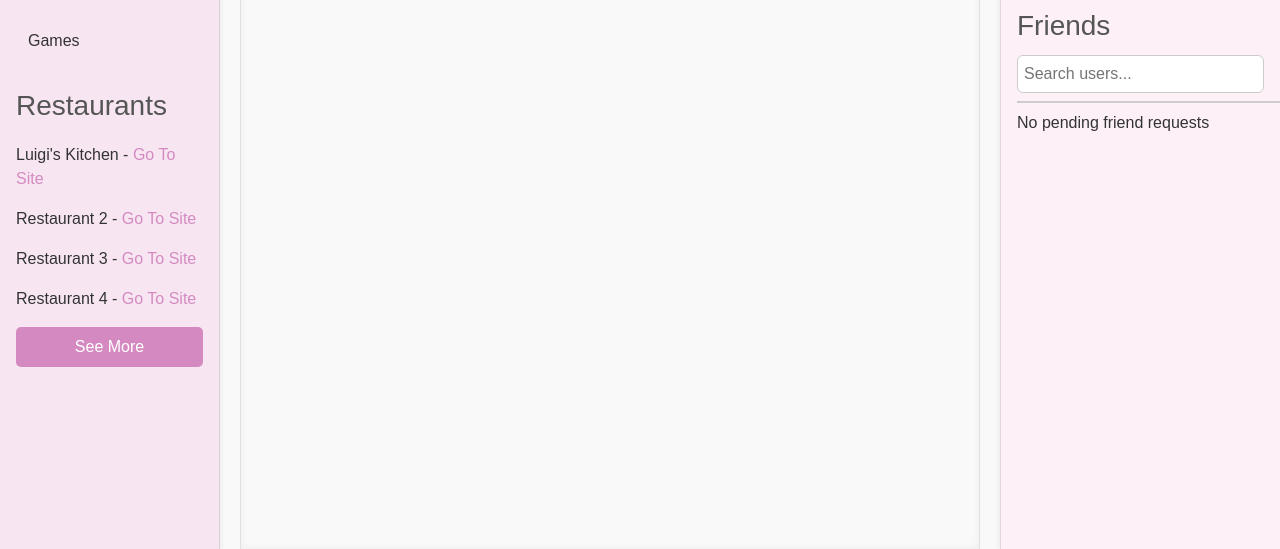
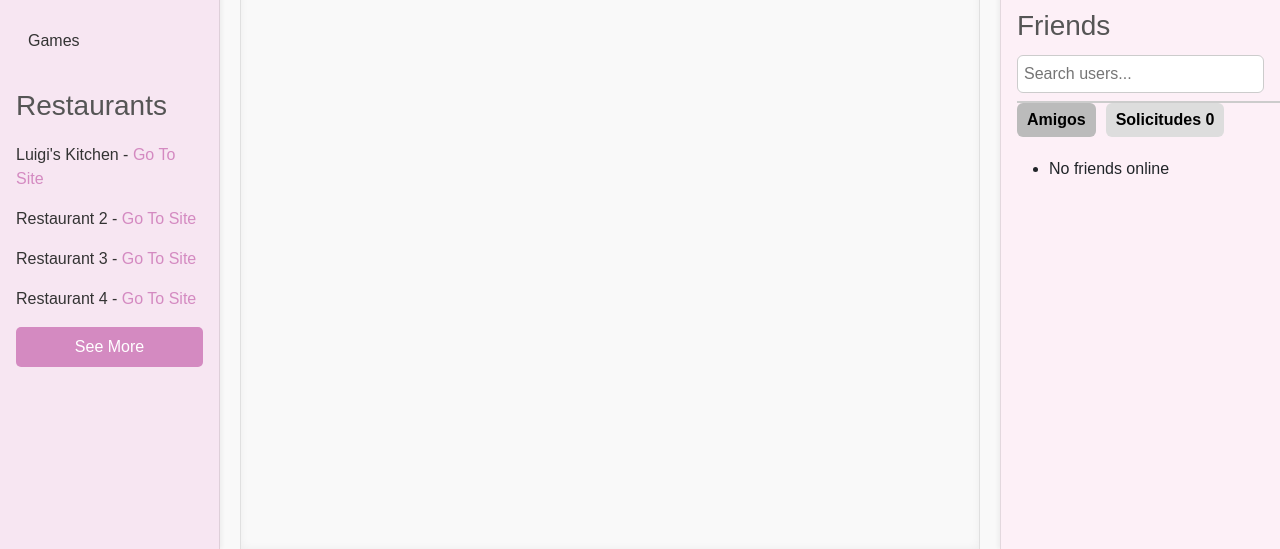
Before and after one commit to MarcMunta/spoonapp_social, a Django app: page /subir-publicacion/ in a window 1280 px wide. Shown: the part 251-800 px from the top of the page. Run offline with Django 4.2, Linux system fonts and the light colour scheme; parts of the project's set-up code (start-up, migrations or seed data) failed here and were passed over; some libraries are stand-ins or nearby versions.

Commit message:
1.0.1.21

```diff
--- a/backend/social/views.py
+++ b/backend/social/views.py
@@ -112,7 +112,7 @@ def comment_post(request, post_id):
 @login_required
 def friend_requests_view(request):
     requests = FriendRequest.objects.filter(to_user=request.user, accepted=False)
-    return render(request, 'friend_requests.html', {'requests': requests})
+    return render(request, 'social/friend_requests.html', {'requests': requests})
 
 @login_required
 def accept_friend_request(request, req_id):
--- a/backend/static/css/home.css
+++ b/backend/static/css/home.css
@@ -11,7 +11,8 @@ body {
     background-color: #d48ac1;
     display: flex;
     justify-content: space-between;
-    border-bottom: 1px solid rgba(0,0,0,0.1); box-shadow: 0 2px 4px rgba(0,0,0,0.05);
+    border-bottom: 1px solid rgba(0, 0, 0, 0.1);
+    box-shadow: 0 2px 4px rgba(0, 0, 0, 0.05);
     align-items: center;
     padding: 1rem;
     color: white;
@@ -47,7 +48,8 @@ body {
     bottom: 0;
     left: 0;
     padding: 1rem;
-    border-right: 1px solid rgba(0,0,0,0.1); box-shadow: 2px 0 4px rgba(0,0,0,0.05);
+    border-right: 1px solid rgba(0, 0, 0, 0.1);
+    box-shadow: 2px 0 4px rgba(0, 0, 0, 0.05);
     overflow-y: auto;
 }
 
@@ -92,8 +94,10 @@ body {
     /* prevent overlap with right sidebar */
     padding: 1rem;
     flex: 1;
-    border-left: 1px solid rgba(0,0,0,0.1); border-right: 1px solid rgba(0,0,0,0.1);
-    overflow-y: auto; box-shadow: inset 0 0 8px rgba(0,0,0,0.05);
+    border-left: 1px solid rgba(0, 0, 0, 0.1);
+    border-right: 1px solid rgba(0, 0, 0, 0.1);
+    overflow-y: auto;
+    box-shadow: inset 0 0 8px rgba(0, 0, 0, 0.05);
 }
 
 .input-bar {
@@ -207,7 +211,8 @@ body {
     width: 280px;
     background-color: #fdf0f7;
     padding: 1rem;
-    border-left: 1px solid rgba(0,0,0,0.1); box-shadow: -2px 0 4px rgba(0,0,0,0.05);
+    border-left: 1px solid rgba(0, 0, 0, 0.1);
+    box-shadow: -2px 0 4px rgba(0, 0, 0, 0.05);
     overflow-y: auto;
     height: calc(100vh - 60px);
 }
@@ -231,6 +236,56 @@ body {
     border-radius: 8px;
     object-fit: cover;
 }
+
+.friend-tabs {
+    display: flex;
+    gap: 10px;
+    margin-bottom: 10px;
+}
+
+.tab-button {
+    background-color: #ddd;
+    border: none;
+    padding: 5px 10px;
+    border-radius: 6px;
+    cursor: pointer;
+    font-weight: bold;
+}
+
+.tab-button.active {
+    background-color: #bbb;
+}
+
+.tab-content {
+    padding-top: 10px;
+}
+
+.request-item {
+    display: flex;
+    justify-content: space-between;
+    align-items: center;
+    padding: 6px 0;
+    border-bottom: 1px solid #ccc;
+}
+
+.request-actions a {
+    margin-left: 5px;
+    text-decoration: none;
+    padding: 3px 6px;
+    border-radius: 4px;
+    font-size: 0.9em;
+}
+
+.btn-success {
+    background-color: #4caf50;
+    color: white;
+}
+
+.btn-danger {
+    background-color: #f44336;
+    color: white;
+}
+
 
 .friend-status {
     padding: 0.5rem 0;
@@ -356,5 +411,21 @@ body {
     border: none;
     padding-left: 0;
 }
-@keyframes pop {0%{transform:scale(1);}50%{transform:scale(1.3);}100%{transform:scale(1);}}
-.animate-pop{animation:pop 0.3s ease;}
+
+@keyframes pop {
+    0% {
+        transform: scale(1);
+    }
+
+    50% {
+        transform: scale(1.3);
+    }
+
+    100% {
+        transform: scale(1);
+    }
+}
+
+.animate-pop {
+    animation: pop 0.3s ease;
+}
--- a/backend/templates/social/base.html
+++ b/backend/templates/social/base.html
@@ -80,25 +80,42 @@
         <ul id="searchResults" class="autocomplete-list"></ul>
       </div>
 
+      <!-- Tabs -->
+      <div class="friend-tabs">
+        <button class="tab-button active" onclick="switchTab('online')">Amigos</button>
+        <button class="tab-button" onclick="switchTab('requests')">
+          Solicitudes <span id="requestCount">{{ pending_requests|length }}</span>
+        </button>
+      </div>
 
+      <!-- Tab content -->
+      <div id="tab-online" class="tab-content">
+        <ul class="friend-list">
+          <li>No friends online</li> <!-- Aquí puedes añadir lógica real -->
+        </ul>
+      </div>
+
+      <div id="tab-requests" class="tab-content" style="display: none;">
         {% if pending_requests %}
         {% for req in pending_requests %}
-      <div class="friend-status">
-        {{ req.from_user.username }}
-        <span>
-          <a href="{% url 'accept_friend_request' req.id %}">Accept</a> |
-          <a href="{% url 'reject_friend_request' req.id %}">Remove</a>
-        </span>
+        <div class="request-item">
+          <strong>{{ req.from_user.username }}</strong>
+          <div class="request-actions">
+            <a href="{% url 'accept_friend_request' req.id %}" class="btn btn-sm btn-success">✔</a>
+            <a href="{% url 'reject_friend_request' req.id %}" class="btn btn-sm btn-danger">✖</a>
+          </div>
         </div>
         {% endfor %}
         {% else %}
-      <div class="friend-status">No pending friend requests</div>
+        <p>No pending friend requests</p>
         {% endif %}
       </div>
     </div>
 
+  </div>
+
   <script>
-document.getElementById("searchFriendInput").addEventListener("input", function() {
+    document.getElementById("searchFriendInput").addEventListener("input", function () {
       const query = this.value.trim();
       const resultsList = document.getElementById("searchResults");
       resultsList.innerHTML = "";
@@ -148,6 +165,15 @@ function getCSRFToken() {
   </script>
   <script src="{% static 'feed.js' %}"></script>
 
+  <script>
+    function switchTab(tab) {
+      document.querySelectorAll('.tab-button').forEach(btn => btn.classList.remove('active'));
+      document.querySelectorAll('.tab-content').forEach(div => div.style.display = 'none');
+
+      document.getElementById('tab-' + tab).style.display = 'block';
+      event.target.classList.add('active');
+    }
+  </script>
 
 </body>
 
--- a/backend/templates/social/friend_requests.html
+++ b/backend/templates/social/friend_requests.html
@@ -1,4 +1,4 @@
-{% extends "base.html" %}
+{% extends "social/base.html" %}
 
 {% block content %}
 <div class="container mt-4">
```
Also changed, not shown: backend/db.sqlite3. Lines whose indentation alone changed are shown as unchanged.
